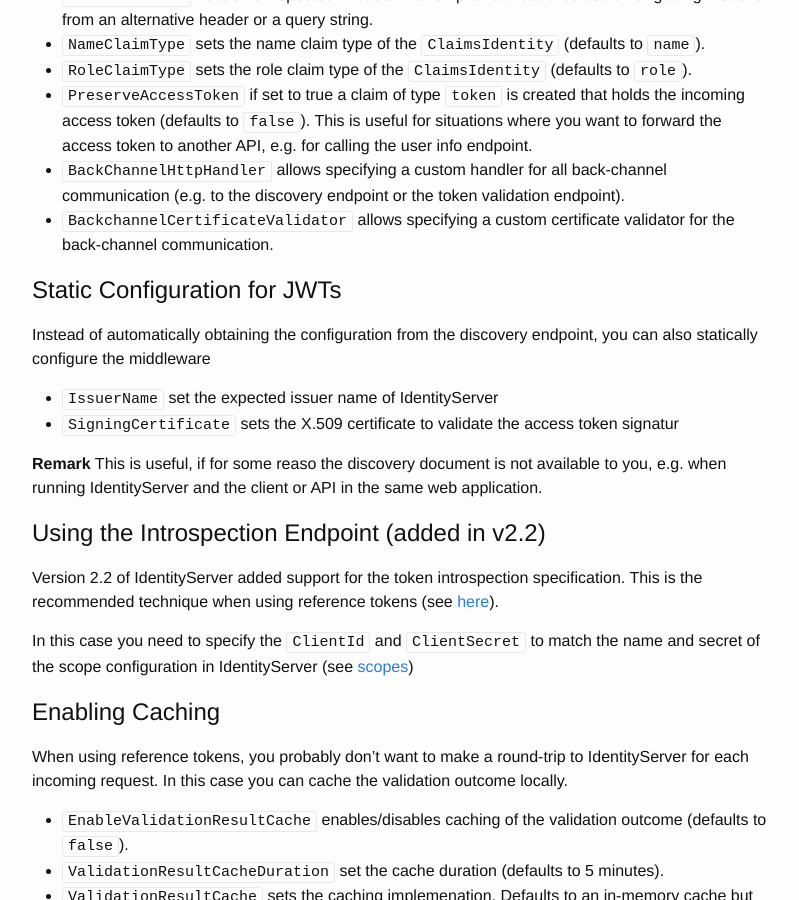
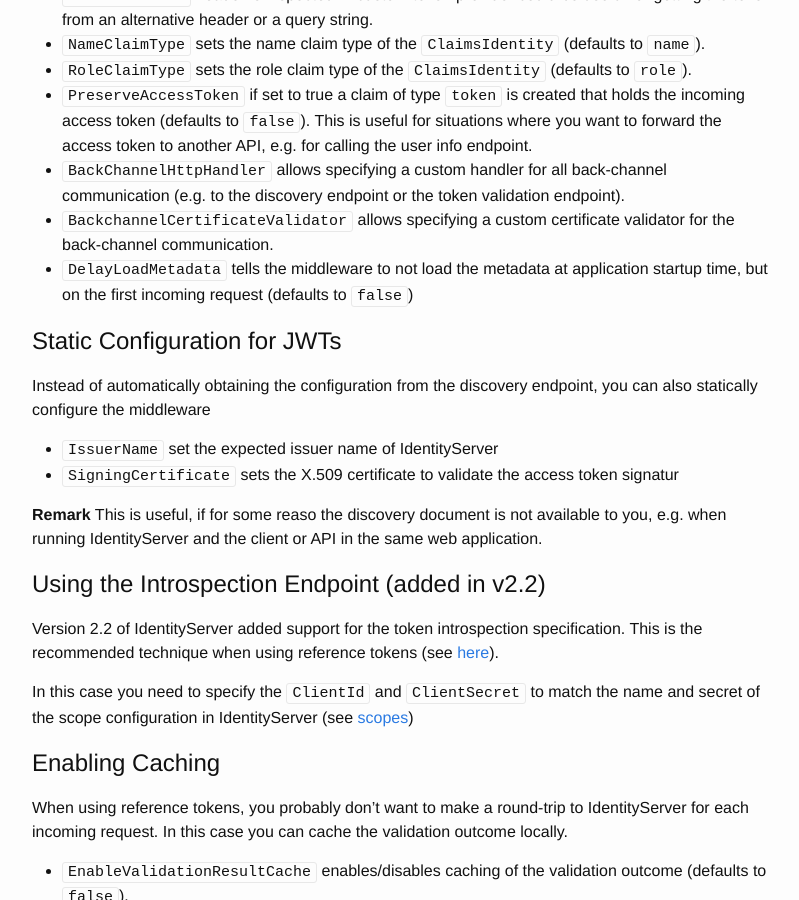
Before and after one commit to IdentityServer/Documentation, a Jekyll site: the page built from docsv2/consuming/options.md, in a window 1280 px wide and 900 px high, scrolled down 426 px. Shown: the whole window, without its empty margins (238-1037 px from the left). Built offline with Jekyll 4.4.1, drawn with Linux system fonts in a browser that asks for light colours.

Commit message:
Update options.md

```diff
--- a/docsv2/consuming/options.md
+++ b/docsv2/consuming/options.md
@@ -20,6 +20,7 @@
 * `BackChannelHttpHandler` allows specifying a custom handler for all back-channel communication
     (e.g. to the discovery endpoint or the token validation endpoint).
 * `BackchannelCertificateValidator` allows specifying a custom certificate validator for the back-channel communication.
+* `DelayLoadMetadata` tells the middleware to not load the metadata at application startup time, but on the first incoming request (defaults to `false`)
 
 ## Static Configuration for JWTs
 Instead of automatically obtaining the configuration from the discovery endpoint, you can also statically configure the middleware
```
